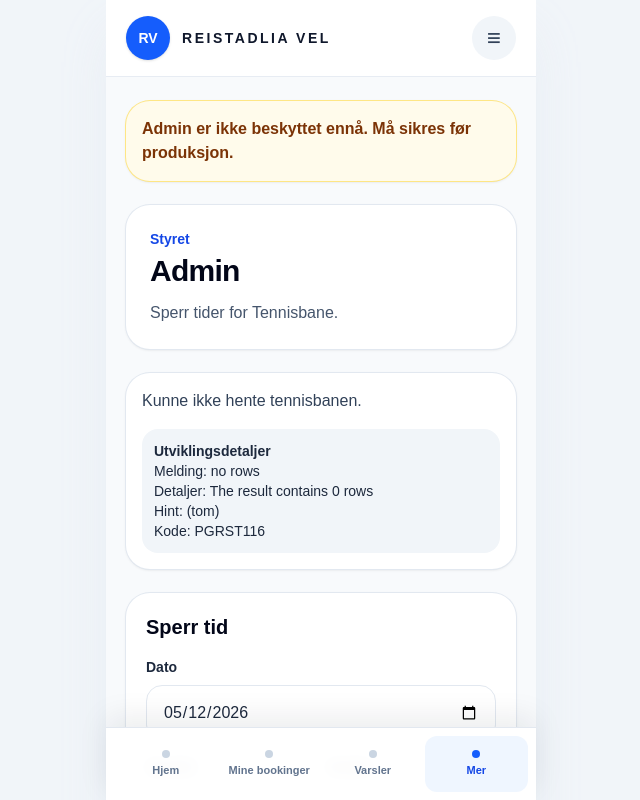
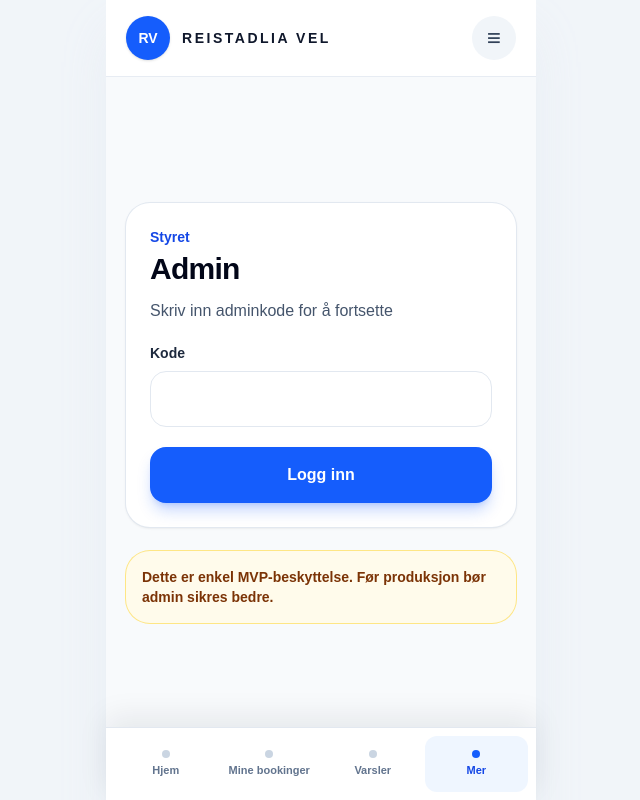
Before and after one commit to dna79/Velforening, a Next.js app: page /admin in a window 1280 px wide. Shown: the top 800 px of the page, without its empty margins (319-959 px from the left). Built offline with nearby package versions, Linux system fonts and the light colour scheme; no server answers; the database is empty.

Commit message:
Add simple admin PIN protection

```diff
--- a/src/app/admin/page.tsx
+++ b/src/app/admin/page.tsx
@@ -36,9 +36,15 @@ function getTodayDate() {
   return new Date().toISOString().slice(0, 10);
 }
 
+const ADMIN_ACCESS_KEY = "admin_access_granted";
+
 export default function AdminPage() {
   const [resource, setResource] = useState<Resource | null>(null);
   const [blockedTimes, setBlockedTimes] = useState<BlockedTime[]>([]);
+  const [adminCode, setAdminCode] = useState("");
+  const [loginError, setLoginError] = useState("");
+  const [hasAdminAccess, setHasAdminAccess] = useState(false);
+  const [hasCheckedAdminAccess, setHasCheckedAdminAccess] = useState(false);
   const [date, setDate] = useState(getTodayDate());
   const [startTime, setStartTime] = useState("08:00");
   const [endTime, setEndTime] = useState("09:00");
@@ -49,6 +55,13 @@ export default function AdminPage() {
   const [isLoading, setIsLoading] = useState(true);
   const [isSaving, setIsSaving] = useState(false);
   const [deletingId, setDeletingId] = useState<string | null>(null);
+
+  useEffect(() => {
+    setHasAdminAccess(
+      window.sessionStorage.getItem(ADMIN_ACCESS_KEY) === "true",
+    );
+    setHasCheckedAdminAccess(true);
+  }, []);
 
   async function loadBlockedTimes(resourceId: string) {
     const supabase = createSupabaseClient();
@@ -80,6 +93,10 @@ export default function AdminPage() {
   }
 
   useEffect(() => {
+    if (!hasAdminAccess) {
+      return;
+    }
+
     let isActive = true;
 
     async function loadAdminData() {
@@ -129,7 +146,30 @@ export default function AdminPage() {
     return () => {
       isActive = false;
     };
-  }, []);
+  }, [hasAdminAccess]);
+
+  function logInAdmin(event: React.FormEvent<HTMLFormElement>) {
+    event.preventDefault();
+
+    if (adminCode === process.env.NEXT_PUBLIC_ADMIN_PIN) {
+      window.sessionStorage.setItem(ADMIN_ACCESS_KEY, "true");
+      setHasAdminAccess(true);
+      setLoginError("");
+      setAdminCode("");
+    } else {
+      setLoginError("Feil kode");
+    }
+  }
+
+  function logOutAdmin() {
+    window.sessionStorage.removeItem(ADMIN_ACCESS_KEY);
+    setHasAdminAccess(false);
+    setResource(null);
+    setBlockedTimes([]);
+    setMessage("");
+    setErrorMessage("");
+    setAdminError(null);
+  }
 
   async function createBlockedTime(event: React.FormEvent<HTMLFormElement>) {
     event.preventDefault();
@@ -220,6 +260,68 @@ export default function AdminPage() {
     setDeletingId(null);
   }
 
+  if (!hasCheckedAdminAccess) {
+    return (
+      <AppShell active="more">
+        <p className="text-base font-medium text-slate-500">Laster...</p>
+      </AppShell>
+    );
+  }
+
+  if (!hasAdminAccess) {
+    return (
+      <AppShell active="more">
+        <section className="flex min-h-[calc(100vh-11rem)] flex-col justify-center gap-6">
+          <form
+            className="flex flex-col gap-5 rounded-3xl bg-white p-6 shadow-sm ring-1 ring-slate-200"
+            onSubmit={logInAdmin}
+          >
+            <div>
+              <p className="text-sm font-semibold text-blue-700">Styret</p>
+              <h1 className="mt-1 text-3xl font-bold tracking-tight text-slate-950">
+                Admin
+              </h1>
+              <p className="mt-3 text-base font-medium text-slate-600">
+                Skriv inn adminkode for å fortsette
+              </p>
+            </div>
+
+            <label className="flex flex-col gap-2 text-sm font-bold text-slate-800">
+              Kode
+              <input
+                className="h-14 rounded-2xl border border-slate-200 px-4 text-base font-medium outline-none focus:border-blue-600 focus:ring-2 focus:ring-blue-100"
+                onChange={(event) => {
+                  setAdminCode(event.target.value);
+                  setLoginError("");
+                }}
+                type="password"
+                value={adminCode}
+              />
+            </label>
+
+            {loginError ? (
+              <p className="rounded-2xl bg-red-50 p-3 text-sm font-bold text-red-700">
+                {loginError}
+              </p>
+            ) : null}
+
+            <button
+              className="h-14 rounded-2xl bg-blue-600 px-5 text-base font-bold text-white shadow-lg shadow-blue-600/25"
+              type="submit"
+            >
+              Logg inn
+            </button>
+          </form>
+
+          <p className="rounded-3xl bg-amber-50 p-4 text-sm font-bold text-amber-900 ring-1 ring-amber-200">
+            Dette er enkel MVP-beskyttelse. Før produksjon bør admin sikres
+            bedre.
+          </p>
+        </section>
+      </AppShell>
+    );
+  }
+
   return (
     <AppShell active="more">
       <section className="flex flex-col gap-6">
@@ -238,6 +340,14 @@ export default function AdminPage() {
             Sperr tider for {resource?.name ?? "Tennisbane"}.
           </p>
         </div>
+
+        <button
+          className="h-12 rounded-2xl bg-white px-5 text-base font-bold text-slate-700 ring-1 ring-slate-300"
+          onClick={logOutAdmin}
+          type="button"
+        >
+          Logg ut admin
+        </button>
 
         {message ? (
           <p className="rounded-3xl bg-white p-4 text-base font-bold text-slate-950 shadow-sm ring-1 ring-slate-200">
```
